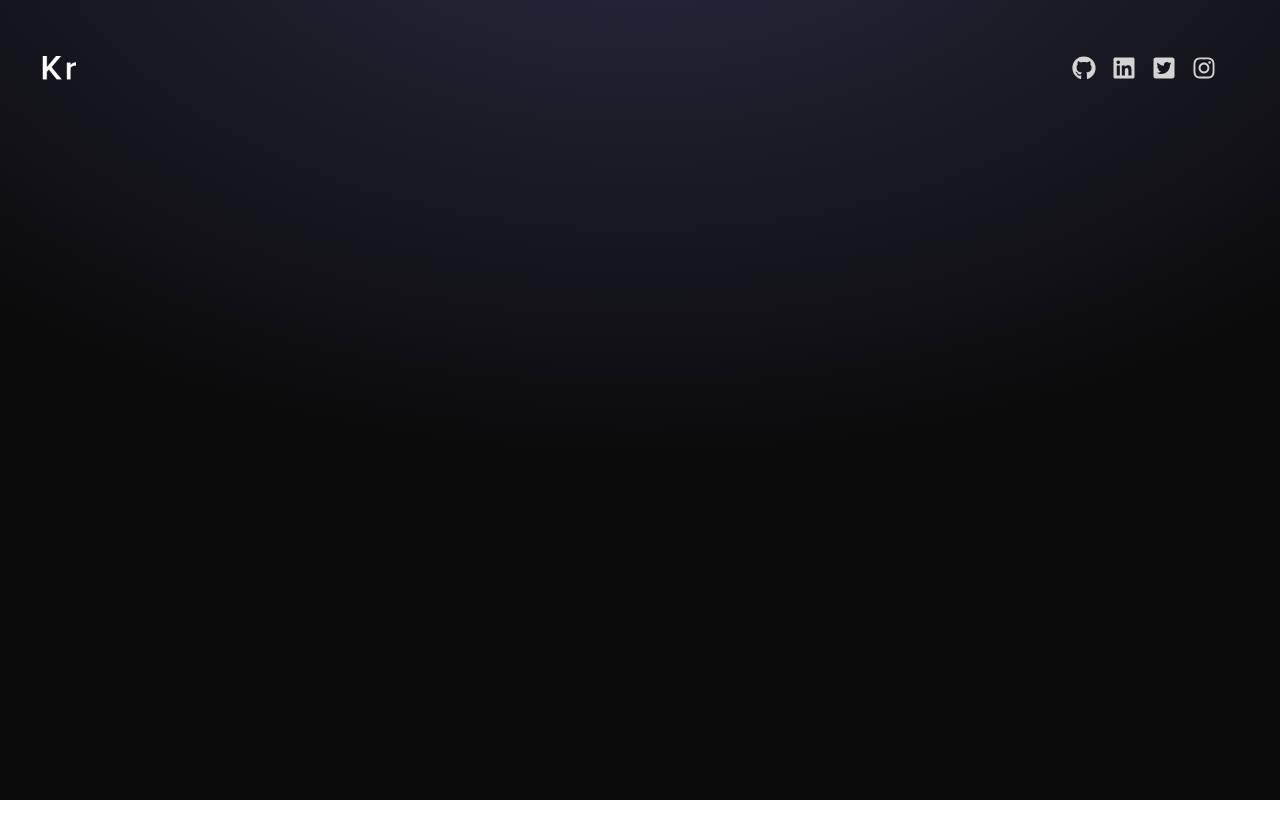
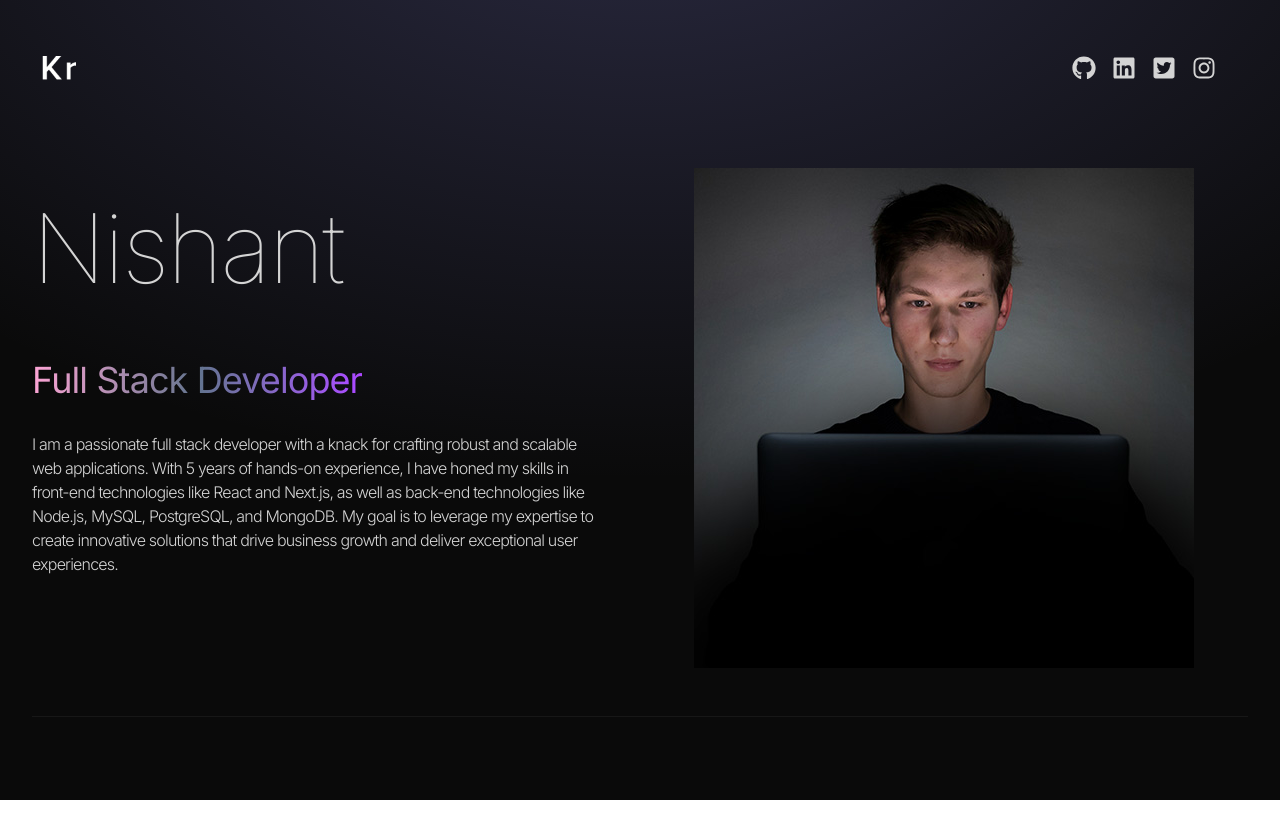
Before and after one commit to nynishuyadav85/react-portfolio-nishant, a React (Vite) app: page / in a window 1280 px wide. Shown: the top 838 px of the page. Before the commit the page ends 800 px from the top, so only its background shows below. Built offline with nearby package versions, Linux system fonts and the light colour scheme.

Commit message:
created a hero section

```diff
--- a/src/App.jsx
+++ b/src/App.jsx
@@ -1,4 +1,5 @@
 import './App.css'
+import Hero from './components/Hero'
 import Navbar from './components/Navbar'
 
 function App() {
@@ -10,6 +11,7 @@ function App() {
       </div>
       <div className='container mx-auto px-8'>
         <Navbar />
+        <Hero />
       </div>
 
 
--- /dev/null
+++ b/src/components/Hero.jsx
@@ -0,0 +1,28 @@
+import React from 'react'
+import { HERO_CONTENT } from '../constants'
+import profilePic from '../assets/kevinRushProfile.jpg'
+
+const Hero = () => {
+    return (
+        <div className='border-b border-neutral-900 pb-4 lg:mb-35'>
+            <div className='flex flex-wrap'>
+                <div className='w-full lg:w-1/2'>
+                    <div className='flex flex-col items-center lg:items-start'>
+                        <h1 className='pb-16 text-6xl font-thin tracking-tight lg:mt-16 lg:text-8xl'>Nishant</h1>
+                        <span className='bg-gradient-to-r from-pink-300 via-slate-500 to-purple-500 bg-clip-text text-4xl tracking-tight text-transparent'>Full Stack Developer</span>
+                        <p className='my-2 max-w-xl py-6 font-light tracking-tighter'>
+                            {HERO_CONTENT}
+                        </p>
+                    </div>
+                </div>
+                <div className='w-full lg:w-1/2 lg:p-8'>
+                    <div className='flex justify-center'>
+                        <img src={profilePic} alt="Kevin Rush" />
+                    </div>
+                </div>
+            </div>
+        </div>
+    )
+}
+
+export default Hero
```
